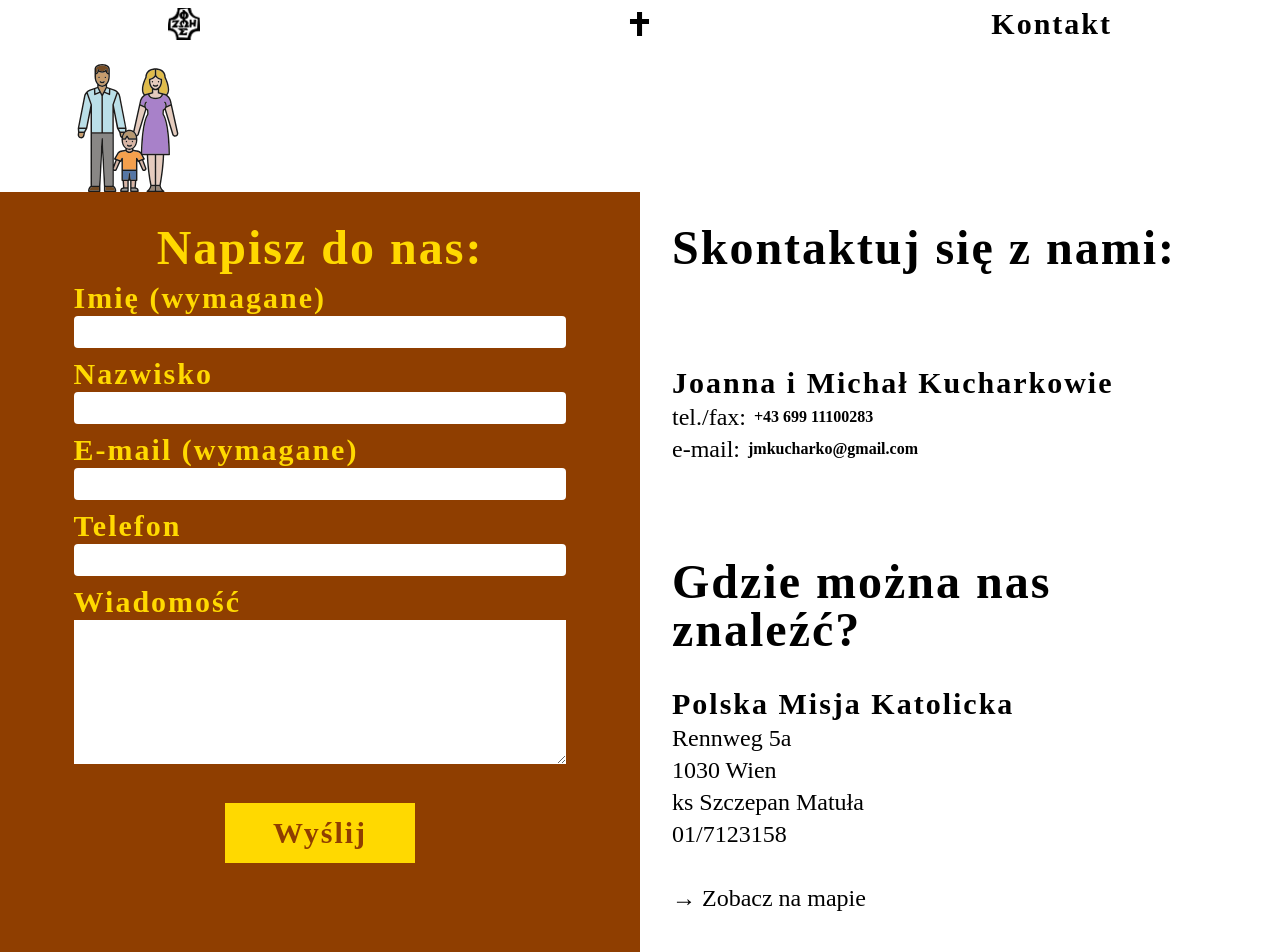
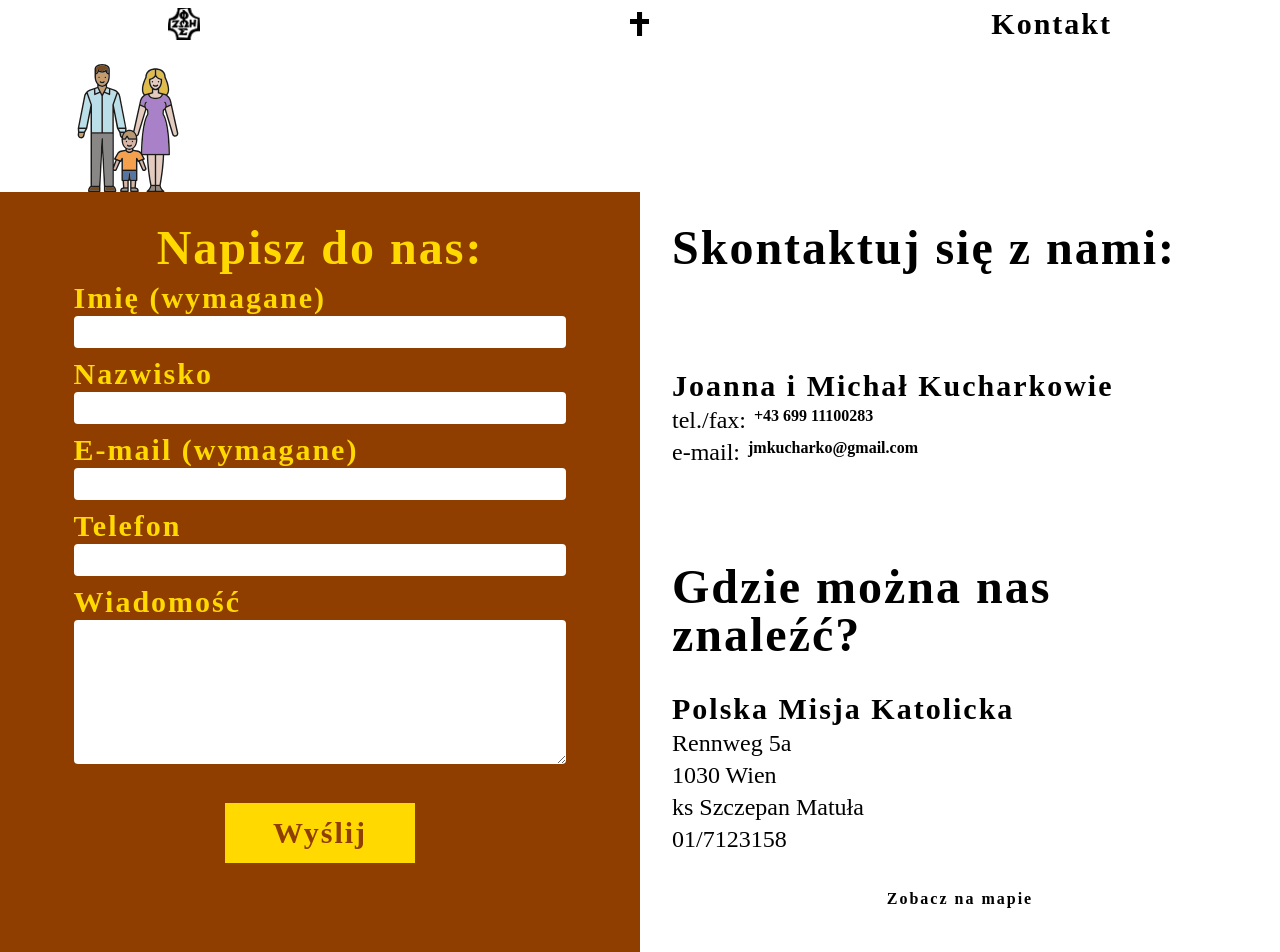
Before and after one commit to DariuszLegizynski/domowy-kosciol-next, a Next.js app: page /contact in a window 1280 px wide. Shown: the top 952 px of the page. Built offline with nearby package versions, Linux system fonts and the light colour scheme.

Commit message:
add more style

```diff
--- a/src/pages/contact.jsx
+++ b/src/pages/contact.jsx
@@ -23,11 +23,11 @@ const Contact = () => {
 						<div className="h2">Skontaktuj się z nami:</div>
 						<div className="my-8">
 							<div className="h3">Joanna i Michał Kucharkowie</div>
-							<div className="flex items-center">
+							<div className="flex">
 								<p>tel./fax:</p>
 								<strong className="pl-2">+43 699 11100283</strong>
 							</div>
-							<div className="flex items-center">
+							<div className="flex">
 								<p>e-mail:</p>
 								<strong className="pl-2">jmkucharko@gmail.com</strong>
 							</div>
@@ -41,11 +41,11 @@ const Contact = () => {
 								<p>ks Szczepan Matuła</p>
 								<p>01/7123158</p>
 								<a
-									className="p flex items-center pt-8"
+									className="h4 flex items-center justify-center pt-8"
 									href="https://maps.app.goo.gl/MdC4i2TpQr2CWDsi6"
 									target="_blank"
 								>
-									&rarr; Zobacz na mapie
+									Zobacz na mapie
 								</a>
 							</div>
 						</div>
@@ -86,7 +86,7 @@ const Contact = () => {
 							<div className="mb-2 max-w-full">
 								<label className="h3 text-gold">Wiadomość</label>
 								<textarea
-									className="p-1 w-full min-h-36"
+									className="p-1 w-full min-h-36 rounded"
 									required
 								/>
 							</div>
```
